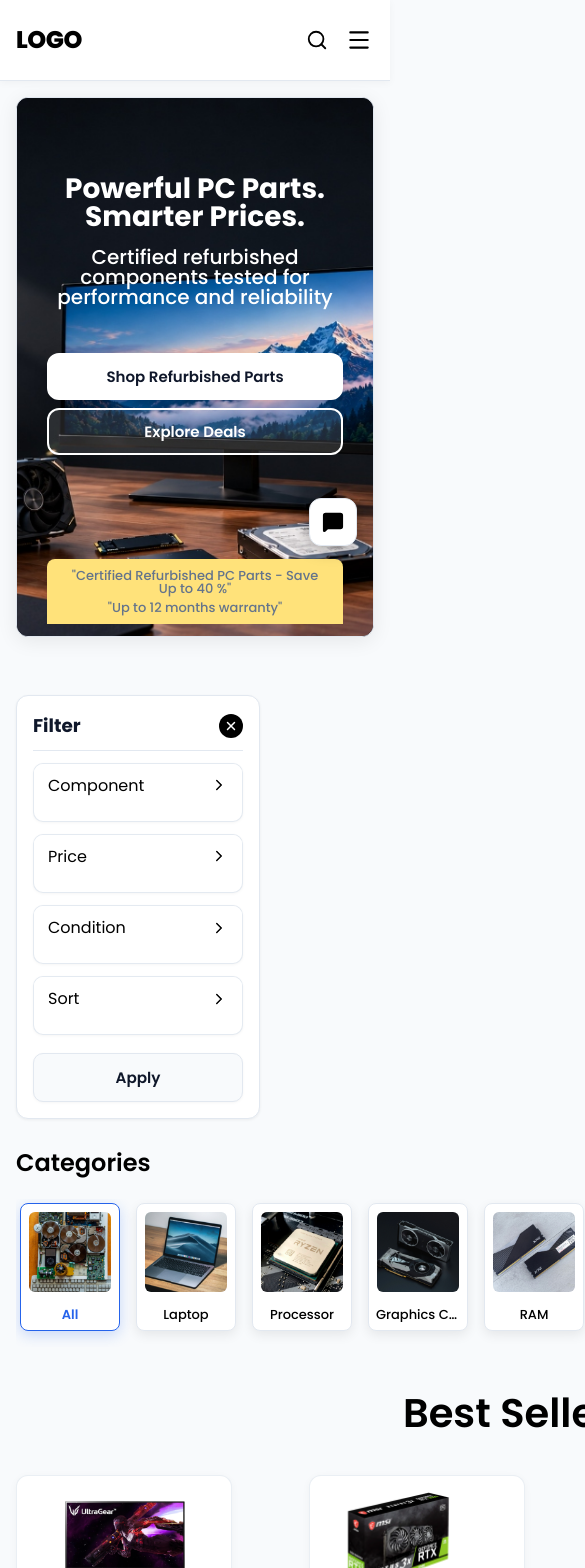
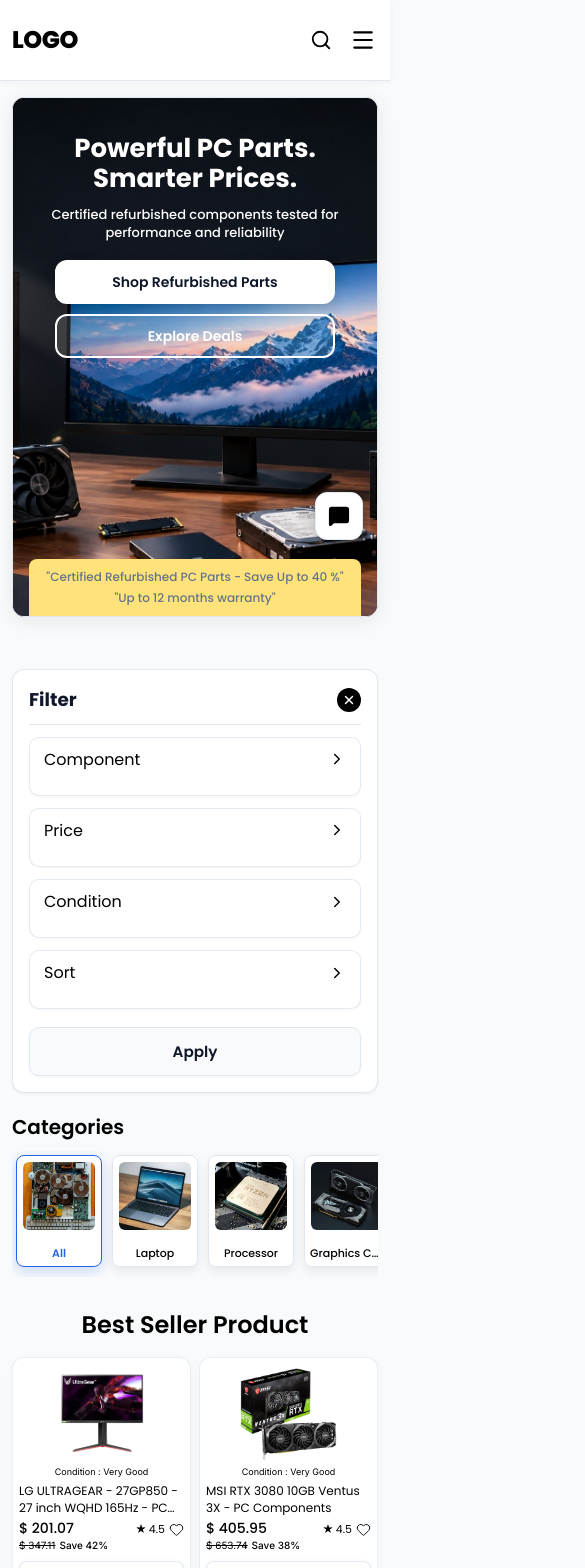
Before and after one commit to Dubey411/ZynFront, a React (Vite) app: page / in a window 390 px wide. Shown: the top 1568 px of the page, 585 px wide, since content can reach past the window. Built offline with nearby package versions, Linux system fonts and the light colour scheme; a web font is replaced by a local one.

Commit message:
style: comprehensive mobile responsive optimizations across all sections

```diff
--- a/src/index.css
+++ b/src/index.css
@@ -1449,6 +1449,10 @@ input, select {
   justify-content: flex-start;
 }
 
+.refurb-step-badge {
+  display: none;
+}
+
 /* Card Text: Poppins Regular 16px, Line-height 120%, Width 166.5px, Height 95px, #000000 */
 .refurb-card-text {
   font-family: var(--font-primary);
@@ -3418,114 +3422,599 @@ input, select {
     display: flex;
   }
 
+  .container {
+    padding: 0 16px;
+  }
+
+  /* 1. Hero Banner Mobile */
+  .hero-container-wrapper {
+    padding: 0 12px;
+  }
+
   .hero-banner-container {
     height: auto;
-    min-height: 540px;
-    padding-bottom: 12px;
+    min-height: 520px;
+    padding: 0 16px;
+    justify-content: space-between;
+  }
+
+  .hero-centered-content {
+    width: 100%;
+    max-width: 100%;
+    height: auto;
+    min-height: unset;
+    justify-content: flex-start;
+    padding: 36px 0 20px 0;
+    margin: 0;
+    gap: 18px;
+  }
+
+  .hero-text-block {
+    gap: 12px;
+    width: 100%;
   }
 
   .hero-title-figma {
-    font-size: 28px;
+    font-size: 30px;
+    line-height: 1.15;
+    padding: 0 4px;
+  }
+
+  .hero-subtext-figma {
+    font-size: 14px;
+    line-height: 1.4;
+    padding: 0 8px;
   }
 
   .hero-buttons-row {
     flex-direction: column;
     width: 100%;
+    max-width: 280px;
+    gap: 10px;
+    height: auto;
   }
 
   .btn-hero-white,
   .btn-hero-trans {
     width: 100%;
-  }
-
-  .hero-chat-container {
-    right: 16px;
-    bottom: 90px;
+    min-width: unset;
+    height: 44px;
+    font-size: 14px;
   }
 
   .hero-bottom-yellow-strip {
     width: 100%;
-    margin: 0;
-    border-radius: 8px 8px 0 0;
     height: auto;
+    padding: 10px 14px;
     flex-direction: column;
     gap: 6px;
+    border-radius: 8px 8px 0 0;
+  }
+
+  .hero-bottom-yellow-strip .strip-item {
+    font-size: 12px;
+    white-space: normal;
+    line-height: 1.3;
     text-align: center;
-    padding: 10px 16px;
-  }
-
-  .hero-bottom-yellow-strip .strip-item {
+  }
+
+  .hero-chat-container {
+    right: 14px;
+    bottom: 76px;
+  }
+
+  /* 2. Catalog Section Mobile (Filter + Categories + Best Sellers) */
+  .catalog-section {
+    padding: 24px 0 40px;
+  }
+
+  .catalog-master-layout {
+    display: flex;
+    flex-direction: column;
+    gap: 24px;
+    width: 100%;
+  }
+
+  .catalog-left-sidebar {
+    width: 100%;
+  }
+
+  .filter-accordion-card {
+    width: 100%;
+    max-width: 100%;
+    position: static;
+    box-sizing: border-box;
+  }
+
+  .catalog-main-area {
+    width: 100%;
+    min-width: 0;
+  }
+
+  .categories-block-card {
+    width: 100%;
+    max-width: 100%;
+    gap: 14px;
+  }
+
+  .categories-heading-figma {
+    font-size: 20px;
+  }
+
+  .category-cards-scroll {
+    width: 100%;
+    padding-bottom: 10px;
+    gap: 10px;
+  }
+
+  .category-item-card {
+    width: 86px;
+    min-width: 86px;
+    height: 112px;
+    min-height: 112px;
+    padding: 6px;
+  }
+
+  .category-img-box {
+    height: 68px;
+  }
+
+  .category-label {
+    font-size: 11px;
+    max-width: 74px;
+  }
+
+  /* Best Seller Product Grid Mobile */
+  .best-seller-container {
+    width: 100%;
+    gap: 20px;
+  }
+
+  .best-seller-title-figma {
+    font-size: 24px;
+    min-height: auto;
+  }
+
+  .best-seller-products-grid {
+    display: grid;
+    grid-template-columns: repeat(2, 1fr);
+    gap: 10px;
+    width: 100%;
+  }
+
+  .product-card {
+    width: 100%;
+    min-width: 0;
+    max-width: 100%;
+    min-height: auto;
+    padding: 10px 8px;
+    gap: 6px;
+    box-sizing: border-box;
+  }
+
+  .product-image-container {
+    height: 110px;
+  }
+
+  .product-title {
+    font-size: 12px;
+    line-height: 1.35;
+    height: 32px;
+  }
+
+  .product-condition {
+    font-size: 9px;
+    line-height: 10px;
+  }
+
+  .product-price-frame-14360 {
+    gap: 2px;
+    width: 100%;
+  }
+
+  .product-price-row-1 {
+    flex-wrap: wrap;
+    gap: 2px;
+    min-height: auto;
+    align-items: baseline;
+    width: 100%;
+  }
+
+  .product-sale-price {
+    font-size: 15px;
+  }
+
+  .product-rating-inline {
+    gap: 2px;
+  }
+
+  .star-icon-black {
+    font-size: 11px;
+  }
+
+  .rating-score-num {
+    font-size: 11px;
+  }
+
+  .product-wishlist-btn svg {
+    width: 15px;
+    height: 15px;
+  }
+
+  .product-price-row-2 {
+    gap: 4px;
+    min-height: auto;
+    width: 100%;
+  }
+
+  .product-orig-price {
+    font-size: 10px;
+    line-height: 12px;
+  }
+
+  .product-save-badge {
+    font-size: 10px;
+    line-height: 12px;
+  }
+
+  .btn-card-add-cart {
+    height: 32px;
+    font-size: 12px;
+    margin-top: 4px;
+  }
+
+  /* 3. Refurbishment Process (QA Diagram) Mobile */
+  .frame-14433-section {
+    padding: 36px 16px;
+  }
+
+  .frame-14433-container {
+    gap: 36px;
+    width: 100%;
+  }
+
+  .refurb-process-frame-14419 {
+    width: 100%;
+    gap: 20px;
+  }
+
+  .refurb-process-title {
+    font-size: 24px;
+    min-height: auto;
+    text-align: center;
+  }
+
+  .refurb-grid-frame-14418 {
+    width: 100%;
+    height: auto;
+    display: flex;
+    flex-direction: column;
+    gap: 14px;
+    position: static;
+    margin: 0;
+  }
+
+  .refurb-corner-card {
+    width: 100%;
+    height: auto;
+    min-height: auto;
+    padding: 14px 16px;
+    display: flex;
+    flex-direction: column;
+    gap: 6px;
+    box-sizing: border-box;
+  }
+
+  .refurb-card-text {
+    width: 100%;
+    font-size: 14px;
+    line-height: 1.4;
+  }
+
+  .refurb-svg-cycle-full,
+  .refurb-pill-bar {
+    display: none !important;
+  }
+
+  .refurb-step-badge {
+    display: inline-flex;
+    align-items: center;
+    justify-content: center;
+    background-color: #FFE27A;
+    color: #000000;
+    font-family: var(--font-primary);
+    font-weight: 600;
     font-size: 13px;
-    white-space: normal;
-  }
-
-  .products-grid-5col {
-    grid-template-columns: repeat(2, 1fr);
-    gap: 12px;
-  }
-
-  .newsletter-flex {
-    flex-direction: column;
-    align-items: flex-start;
-  }
-
-  .newsletter-input-group {
-    min-width: 100%;
-  }
-
-  .footer-columns-grid {
+    padding: 4px 12px;
+    border-radius: 6px;
+    margin-bottom: 4px;
+    box-shadow: 0 1px 3px rgba(255, 226, 122, 0.4);
+    align-self: flex-start;
+  }
+
+  /* 4. FAQ Mobile */
+  .faq-frame-14397 {
+    width: 100%;
+    gap: 20px;
+  }
+
+  .faq-heading-figma {
+    font-size: 24px;
+    min-height: auto;
+    text-align: center;
+  }
+
+  .faq-accordion-group-14396 {
+    width: 100%;
+    gap: 10px;
+  }
+
+  .faq-item-card {
+    width: 100%;
+    padding: 12px 14px;
+  }
+
+  .faq-question-text {
+    font-size: 14px;
+  }
+
+  .faq-answer-text {
+    font-size: 13px;
+    line-height: 1.4;
+  }
+
+  /* 5. Deals Banner Mobile */
+  .deals-section {
+    padding: 36px 0;
+  }
+
+  .deals-master-grid {
     grid-template-columns: 1fr;
+    gap: 20px;
+  }
+
+  .deal-card-left-figma,
+  .deal-card-cabinet-figma {
+    width: 100%;
+    height: 380px;
+    padding: 20px 16px;
+    border-radius: 12px;
+    box-sizing: border-box;
+  }
+
+  .deal-text-deals {
+    font-size: 34px;
+  }
+
+  .deal-text-on {
+    font-size: 18px;
+  }
+
+  .deal-text-monitors {
+    font-size: 40px;
+  }
+
+  .deal-text-deals-cabinet {
+    font-size: 30px;
+  }
+
+  .deal-text-on-cabinet {
+    font-size: 16px;
+  }
+
+  .deal-text-cabinet {
+    font-size: 36px;
   }
 
   .deal-hover-perks-popup {
     width: calc(100% - 24px);
-    padding: 14px 12px;
-    bottom: 16px;
+    padding: 12px 10px;
+    bottom: 14px;
   }
 
   .deal-perks-grid-figma {
     grid-template-columns: repeat(2, 1fr);
+    gap: 6px;
+  }
+
+  .deal-perk-card-figma {
+    min-height: 76px;
+    padding: 8px 4px;
+  }
+
+  .deal-perk-label {
+    font-size: 11px;
+  }
+
+  .deal-banner-bottom-figma {
+    width: 100%;
+    height: auto;
+    min-height: 160px;
+    padding: 12px;
+    border-radius: 12px;
+    box-sizing: border-box;
+  }
+
+  .deal-banner-white-card {
+    width: 100%;
+    height: auto;
+    padding: 12px;
+    gap: 10px;
+    box-sizing: border-box;
+  }
+
+  .deal-quote-yellow-pill {
+    width: 100%;
+    height: auto;
+    padding: 8px 12px;
+    box-sizing: border-box;
+  }
+
+  .deal-quote-yellow-pill span {
+    font-size: 13px;
+    line-height: 1.3;
+    text-align: center;
+  }
+
+  .deal-view-all-btn {
+    width: 100%;
+    max-width: 200px;
+    height: 40px;
+    font-size: 13px;
+  }
+
+  /* 6. Customer Reviews Mobile */
+  .reviews-section-figma {
+    padding: 40px 0 50px;
+  }
+
+  .reviews-frame-14375 {
+    padding: 0 16px;
+    gap: 20px;
+    width: 100%;
+  }
+
+  .reviews-title-figma {
+    font-size: 24px;
+    min-height: auto;
+    text-align: center;
+  }
+
+  .reviews-row-14374 {
+    gap: 12px;
+    padding-bottom: 8px;
+    width: 100%;
+  }
+
+  .customer-review-card-figma {
+    flex: 0 0 270px;
+    width: 270px;
+    padding: 14px;
+  }
+
+  .reviews-view-all-btn {
+    height: 40px;
+    font-size: 13px;
+  }
+
+  /* 7. Footer Mobile */
+  .site-footer-figma {
+    width: 100%;
+    padding: 0;
+  }
+
+  .bottom-navbar-frame {
+    flex-direction: column;
+    padding: 36px 16px 28px;
+    gap: 32px;
+    align-items: center;
+    width: 100%;
+    min-height: auto;
+    box-sizing: border-box;
+  }
+
+  .footer-left-frame-14368 {
+    width: 100%;
+    align-items: center;
+    text-align: center;
+    gap: 20px;
+  }
+
+  .footer-newsletter-frame-14322 {
+    width: 100%;
+    min-height: auto;
+    align-items: center;
+    gap: 16px;
+  }
+
+  .footer-heading-frame-14373 {
+    width: 100%;
+    align-items: center;
     gap: 8px;
   }
 
-  .deal-perk-card-figma {
-    min-height: 84px;
-    padding: 10px 6px;
-  }
-
-  .deal-perk-label {
-    font-size: 12px;
-  }
-
-  .deal-card-left-figma {
-    padding: 24px 20px;
-    height: 440px;
-  }
-
-  .deal-text-deals {
-    font-size: 44px;
-  }
-
-  .deal-text-on {
-    font-size: 22px;
-  }
-
-  .deal-text-monitors {
-    font-size: 52px;
-  }
-
-  .deal-text-deals-cabinet {
-    font-size: 40px;
-  }
-
-  .deal-text-on-cabinet {
+  .footer-title-figma {
     font-size: 20px;
-  }
-
-  .deal-text-cabinet {
-    font-size: 48px;
-  }
-
+    line-height: 1.25;
+    text-align: center;
+  }
+
+  .footer-subtitle-figma {
+    font-size: 13px;
+  }
+
+  .footer-newsletter-form {
+    width: 100%;
+    align-items: center;
+  }
+
+  .footer-input-row-14324 {
+    width: 100%;
+    max-width: 320px;
+    padding: 0;
+    flex-direction: column;
+    gap: 10px;
+    height: auto;
+  }
+
+  .footer-input-frame-14323 {
+    width: 100%;
+    height: 40px;
+  }
+
+  .footer-subscribe-btn-14365 {
+    width: 100%;
+    height: 40px;
+  }
+
+  .footer-social-frame-14367 {
+    width: 100%;
+    align-items: center;
+    margin: 0 auto;
+    gap: 14px;
+  }
+
+  .footer-right-columns {
+    flex-direction: column;
+    width: 100%;
+    align-items: center;
+    gap: 28px;
+    text-align: center;
+  }
+
+  .footer-links-group-14372 {
+    width: 100%;
+    justify-content: space-around;
+    gap: 16px;
+    text-align: left;
+  }
+
+  .footer-col-title-14370 {
+    font-size: 15px;
+    text-align: left;
+  }
+
+  .footer-app-col-14380 {
+    width: 100%;
+    align-items: center;
+    gap: 16px;
+    text-align: center;
+  }
+
+  .footer-app-title-frame-14383 {
+    align-items: center;
+    width: 100%;
+  }
+
+  .footer-app-title {
+    text-align: center;
+  }
+
+  .footer-app-btns-14379 {
+    justify-content: center;
+  }
+
+  /* Modal Mobile */
   .modal-grid {
     grid-template-columns: 1fr;
   }
@@ -3537,32 +4026,40 @@ input, select {
 
 @media (max-width: 480px) {
   .container {
-    padding: 0 16px;
-  }
-
-  .products-grid-5col {
-    grid-template-columns: 1fr;
+    padding: 0 12px;
+  }
+
+  .hero-title-figma {
+    font-size: 26px;
+  }
+
+  .hero-subtext-figma {
+    font-size: 13px;
+  }
+
+  .best-seller-products-grid {
+    grid-template-columns: repeat(2, 1fr);
+    gap: 8px;
+  }
+
+  .product-card {
+    padding: 8px 6px;
+  }
+
+  .product-image-container {
+    height: 95px;
+  }
+
+  .product-sale-price {
+    font-size: 14px;
   }
 
   .deal-perks-ribbon {
     display: none;
   }
 
-  .reviews-carousel-grid {
-    grid-template-columns: 1fr;
-  }
-
-  .reviews-frame-14375 {
-    padding: 0 16px;
-    gap: 24px;
-  }
-
-  .reviews-title-figma {
-    font-size: 26px;
-  }
-
   .customer-review-card-figma {
-    flex: 0 0 280px;
-    width: 280px;
-  }
-}
+    flex: 0 0 250px;
+    width: 250px;
+  }
+}
```
